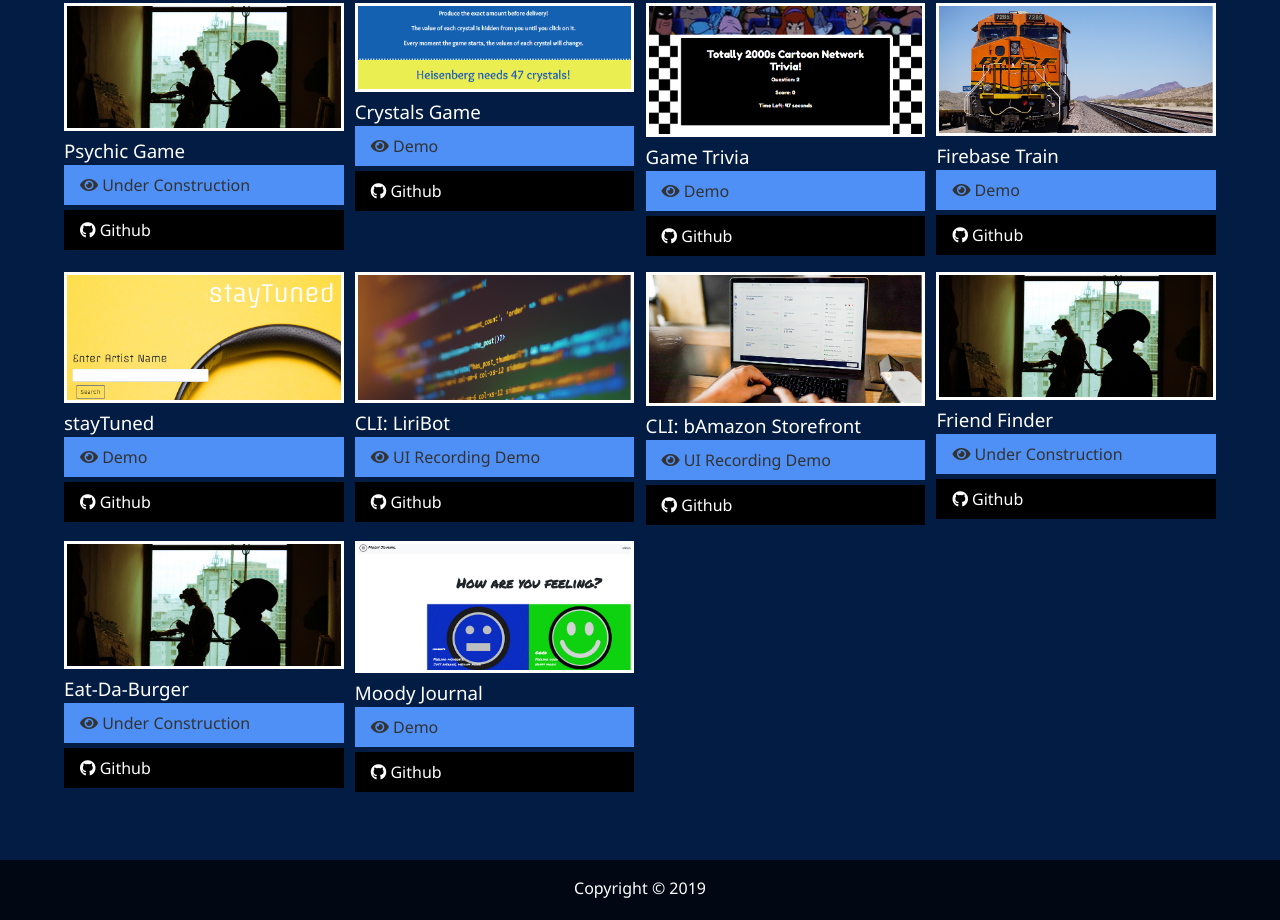
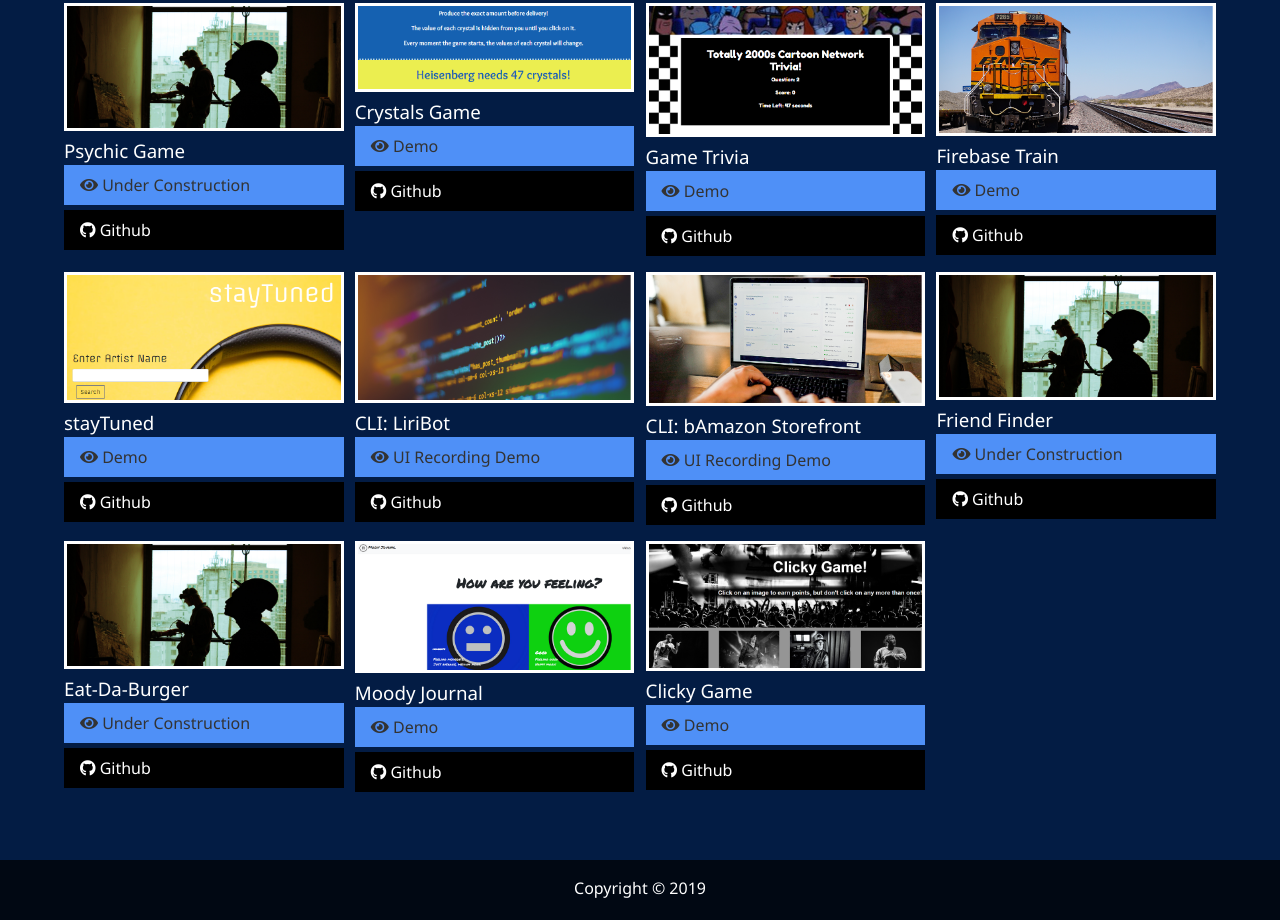
Before and after one commit to salmonshoe/updated_raf, a website: page work.html in a window 1280 px wide. Shown: the part 279-1199 px from the top of the page. Drawn offline with Linux system fonts and the light colour scheme.

Commit message:
new project added

```diff
--- a/work.html
+++ b/work.html
@@ -178,6 +178,18 @@
                     <i class="fab fa-github"></i> Github
                 </a>
             </div>
+            <div class="item">
+                <a href="#!">
+                    <img src="./imgs/projects/clicky.PNG" alt="clicky-game">
+                </a>
+                <h3>Clicky Game</h3>
+                <a href="https://salmonshoe.github.io/clicky-game/" target="_blank" class="btn-light">
+                    <i class="fas fa-eye"></i> Demo
+                </a>
+                <a href="https://github.com/salmonshoe/clicky-game" target="_blank" class="btn-dark">
+                    <i class="fab fa-github"></i> Github
+                </a>
+            </div>
         </div>
     </main>
 
```
Also changed, not shown: imgs/projects/clicky.PNG (added).
